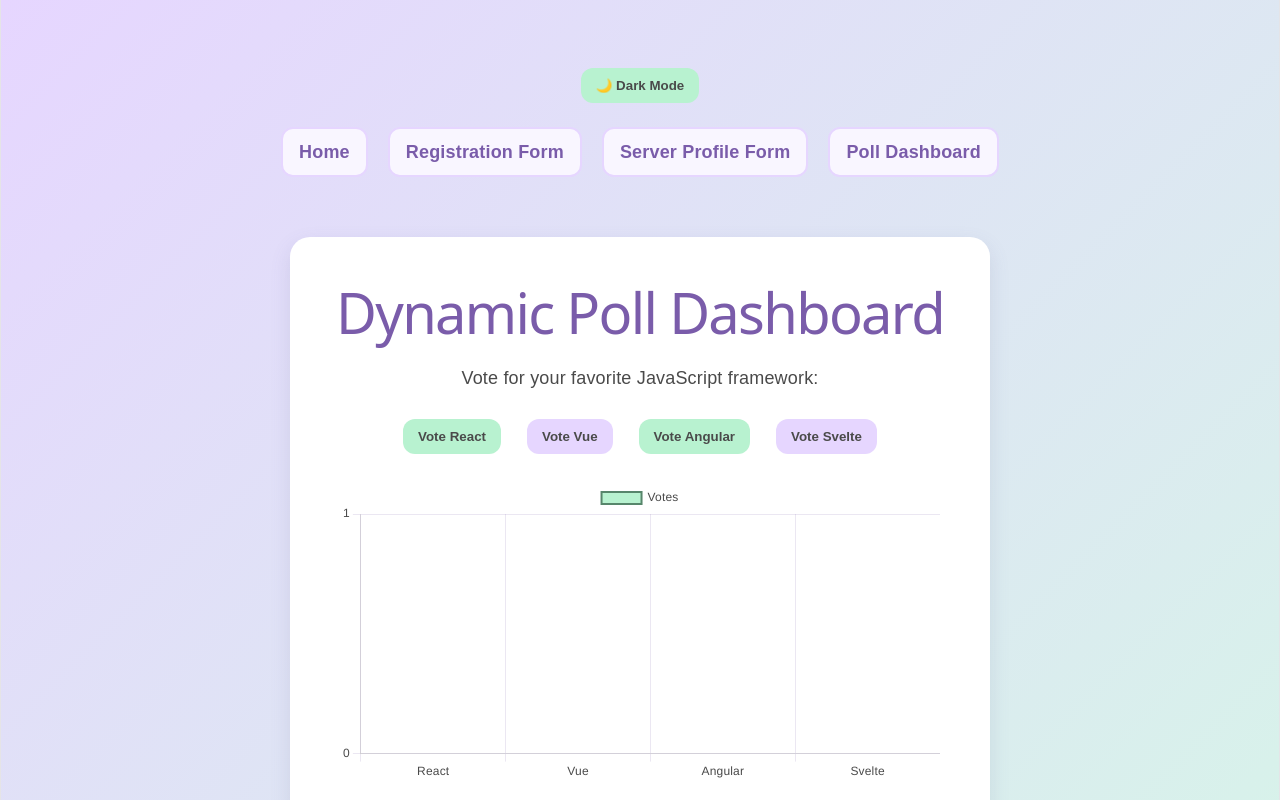
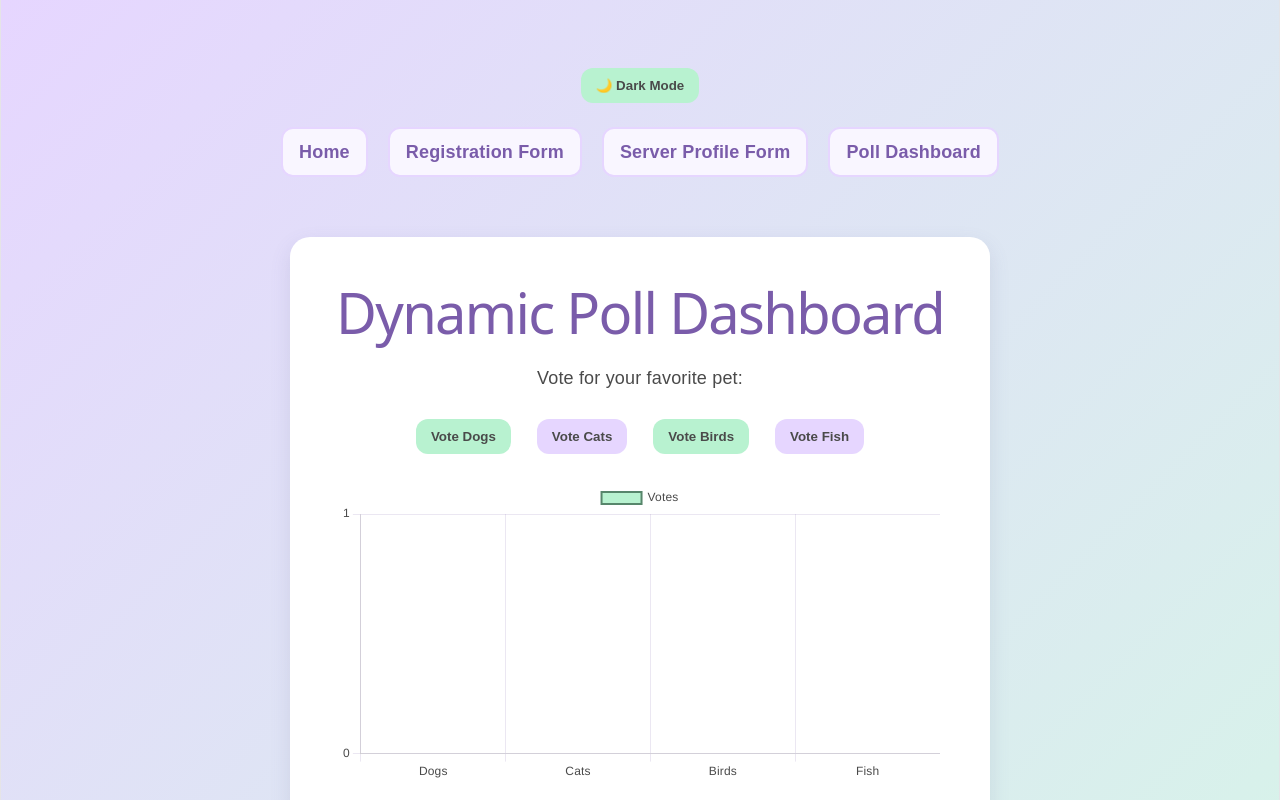
Before and after one commit to cuwilson/AD312-S26-React-App, a React (Vite) app in the folder portfolio-app/: page /poll-dashboard in a window 1280 px wide. Shown: the top 800 px of the page. Built offline with nearby package versions, Linux system fonts and the light colour scheme.

Commit message:
update polls

```diff
--- a/portfolio-app/src/components/PollDashboard.tsx
+++ b/portfolio-app/src/components/PollDashboard.tsx
@@ -6,10 +6,10 @@ import "../css/PollDashboard.css"
 function PollDashboard() {
     const { theme } = useContext(ThemeContext)
     const [votes, setVotes] = useState({
-        React: 0,
-        Vue: 0,
-        Angular: 0,
-        Svelte: 0,
+        Dogs: 0,
+        Cats: 0,
+        Birds: 0,
+        Fish: 0,
     })
 
     const canvasRef = useRef<HTMLCanvasElement | null>(null)
@@ -131,7 +131,7 @@ function PollDashboard() {
     return (
         <div className="container poll-container">
             <h1>Dynamic Poll Dashboard</h1>
-            <p>Vote for your favorite JavaScript framework:</p>
+            <p>Vote for your favorite pet:</p>
 
             <div className="poll-buttons">
                 {Object.keys(votes).map((option) => (
```
